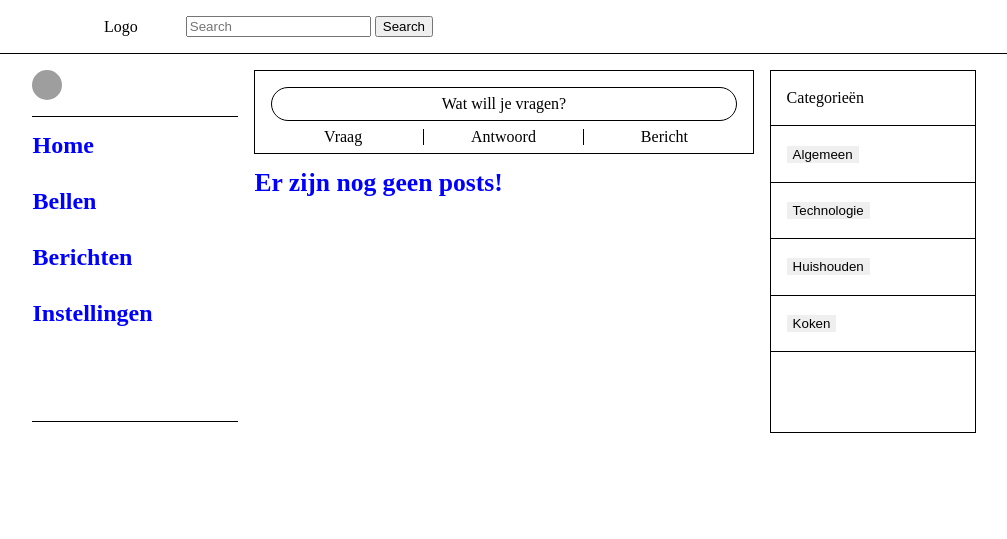
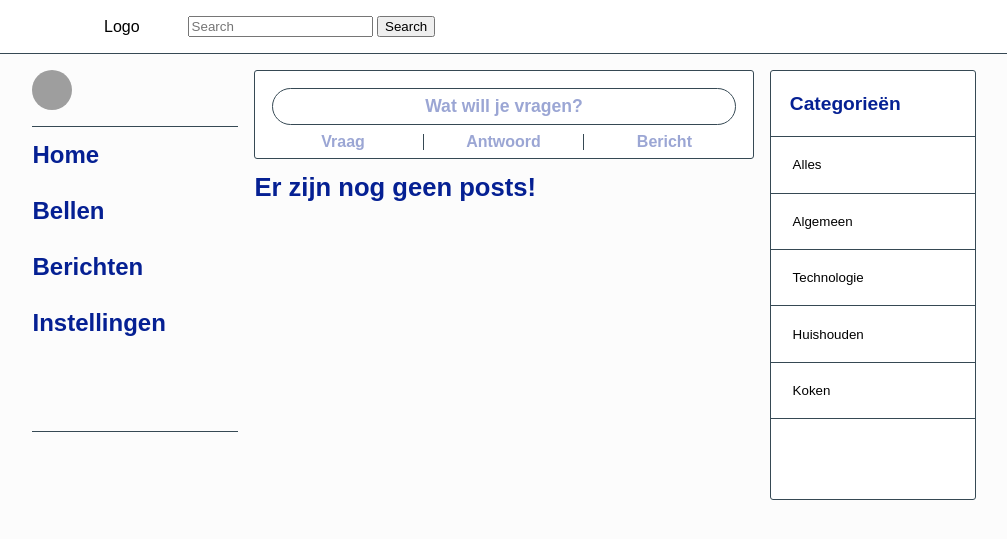
Before and after one commit to FlorVk/Bridge-the-gap, a PHP site: page / in a window 1280 px wide. Shown: the top 539 px of the page, without its empty margins (136-1143 px from the left). Run offline with PHP 8.4, Linux system fonts and the light colour scheme; the visitor is signed in with stand-in values (Sample User, id 1); data that the repository does not hold is empty; grey boxes are pictures that could not be loaded.

Commit message:
styling update

```diff
--- a/detailpost.php
+++ b/detailpost.php
@@ -54,10 +54,10 @@ $fullnamePoster = $firstNamePoster . " " . $lastNamePoster;
                        <div class="poster_head">
                             <a href="user.php?id=<?php echo $postData['user_id'] ?>" class="post_userinfo">
                                 <img class="profilepicture_medium" src="./images/profilepictures/<?php echo $posterUserData['profilepicture'] ?>" alt="">
-                                <h1 class="post_username"><?php echo $fullnamePoster ?>
+                                <div class="post_username"><h1 class="username_title"><?php echo $fullnamePoster ?></h1>
                             </a>
-                                    <p><?php echo "Geupdate ".$postData['time_posted']; ?></p>
-                                </h1>
+                                    <p class="updated_when"><?php echo "Geupdate ".$postData['time_posted']; ?></p>
+                                </div>
                        </div>
 
                        <div>
--- a/index.php
+++ b/index.php
@@ -15,9 +15,12 @@ if (isset($_GET['search'])) {
 if (isset($_GET['category'])) {
     $post = new Post;
     $allPosts = $post->getAllPostsLimitCategory($_GET['category']);
-
 }
 
+if (isset($_GET['category']) && $_GET['category'] === 'Alles') {
+    $post = new Post;
+    $allPosts = $post->getAllPostsLimit();
+}
 
 $sessionId = $_SESSION['id'];
 
@@ -61,9 +64,10 @@ $sessionId = $_SESSION['id'];
                             <div class="poster_head">
                                 <a href="user.php?id=<?php echo $p['user_id'] ?>" class="post_userinfo">
                                     <img class="profilepicture_small" src="./images/profilepictures/<?php echo $post->getUserByPostId($p['id'])['profilepicture'] ?>" alt="">
-                                    <h1 class="post_username"><?php echo $post->getUserByPostId($p['id'])['firstname']?>
+                                    <div class="post_username"><h1 class="username_title"><?php echo $post->getUserByPostId($p['id'])['firstname']?></h1>
                                 </a>
-                                <p><?php echo "Geupdate ".$p['time_posted']; ?></p></h1>
+                                    <p class="updated_when"><?php echo "Geupdate ".$p['time_posted']; ?></p>
+                                </div>
                             </div>
                             <div>
                                 <?php if($sessionId == $p['user_id']) : ?>
@@ -121,6 +125,7 @@ $sessionId = $_SESSION['id'];
                 <form class="category" action="" method="get">
                     <ul class="category_items">
                         <li class="category_title">Categorieën</li>
+                        <li><input class="category_btn" type="submit" name="category" value="Alles"></li>
                         <li><input class="category_btn" type="submit" name="category" value="Algemeen"></li>
                         <li><input class="category_btn" type="submit" name="category" value="Technologie"></li>
                         <li><input class="category_btn" type="submit" name="category" value="Huishouden"></li>
--- a/nav_left.php
+++ b/nav_left.php
@@ -9,7 +9,7 @@
                     "<div class='user_details'>
                         <a class='post_userinfo' href='user.php?id=".$user['id']."'>
                         <img class='profilepicture_small user_picture' src='./images/profilepictures/".$user['profilepicture']."' alt=''>
-                        <p class='user_name'>".$user['firstname'] . ' ' .$user['lastname'] ."</p>
+                        <p class='user_name username_title'>".$user['firstname'] . ' ' .$user['lastname'] ."</p>
                         </a>
                     </div>";
 
--- a/styles/style.css
+++ b/styles/style.css
@@ -1,3 +1,19 @@
+:root {
+    --darkBlue: #052093;
+    --buttonOrange: #F47C2C;
+    --appleBlue: #376D87;
+    --lightBlue: #AADEFB;
+    --lightGray: #707070;
+    --grayBlue: #364954;
+    --accentBlue: #9BA6D4;
+    --backgroundGray: #FCFCFC;
+}
+
+body {
+    background-color: var(--backgroundGray);
+    font-family: Arial, Helvetica, sans-serif;
+}
+
 /* ------------- NAV ------------- */
 
 
@@ -9,10 +25,11 @@
 
 .nav_top {
     display: flex;
-    border-bottom: 1px solid black;
+    border-bottom: 1px solid var(--grayBlue);
     align-items: center;
     justify-content: start;
     padding: 1em 15em;
+    background-color: white;
 }
 
 .nav_search{
@@ -22,7 +39,7 @@
 .user_details {
     display: flex;
     align-items: center;
-    border-bottom: 1px solid black;
+    border-bottom: 1px solid var(--grayBlue);
     padding-bottom: 1em;
 }
 
@@ -41,7 +58,7 @@
 
 .menu_item {
     text-decoration: none;
-    color: blue;
+    color: var(--darkBlue);
     font-size: 1.5em;
     font-weight: bold;
 
@@ -53,7 +70,7 @@
 }
 
 .menu_items {
-    border-bottom: 1px solid black;
+    border-bottom: 1px solid var(--grayBlue);
     padding-bottom: 5em;
 }
 
@@ -71,8 +88,8 @@
 /* ------------- IMAGE SIZES ------------- */
 
 .profilepicture_small {
-    width: 30px;
-    height: 30px;
+    width: 40px;
+    height: 40px;
     border-radius: 100%;
     object-fit: cover;
 }
@@ -118,7 +135,9 @@
 .post {
     margin-bottom: 1em;
     padding: 1em 1em;
-    border: 1px solid black;
+    border: 1px solid var(--grayBlue);
+    border-radius: 3px;
+    background-color: white;
 }
 
 
@@ -129,7 +148,7 @@
 }
 
 .post_title {
-    font-size: 2em;
+    font-size: 1.6em;
     font-weight: bold;
     padding: 0.5em 0;
 }
@@ -183,6 +202,7 @@
     display: flex;
     justify-content: center;
     align-items: center;
+    background-color: white;
 }
 
 .block2_update{
@@ -235,11 +255,14 @@
     flex-direction: column;
     justify-content: center;
     width: 100%;
+
 }
 
 .detail_container{
     border: 1px solid black;
     padding: 2em;
+    background-color: white;
+    border-radius: 3px;
 }
 
 
@@ -247,24 +270,33 @@
 /* ------------- CATEGORY ------------- */
 
 .category_items {
-    border: 1px solid black;
+    border: 1px solid var(--grayBlue);
     padding-bottom: 5em;
+    border-radius: 3px;
+    background-color: white;
 }
 
 .category_items li {
     list-style-type: none;
     padding: 1.2em 1em;
-    border-bottom: 1px solid black;
+    border-bottom: 1px solid var(--grayBlue);
 }
 
 .category_btn {
     border: none;
+    background-color: white;
+}
+
+.category_title {
+    color: var(--darkBlue);
+    font-size: 1.2em;
+    font-weight: bold;
 }
 
 /* ------------- USER PROFILE ------------- */
 
 .user_content {
-   border-bottom: 1px solid black;
+   border-bottom: 1px solid var(--grayBlue);
    margin-bottom: 2em;
    padding: 2em 0;
 }
@@ -273,12 +305,25 @@
     padding: 1em 0;
 }
 
+.username_title {
+    font-size: 1.2em;
+    font-weight: bold;
+    color: var(--appleBlue);
+}
+
+.updated_when {
+    color: var(--lightGray);
+    font-size: 0.9em;
+}
+
 /* ------------- INDEX ------------- */
 
 .index_add{
-    border: 1px solid black;
+    border: 1px solid var(--grayBlue);
     margin-bottom: 1em;
     padding: 0.5em;
+    border-radius: 3px;
+    background-color: white;
 }
 
 .make_post{
@@ -287,36 +332,41 @@
     text-align: center;
 }
 
+.make_post a {
+    color: var(--accentBlue);
+    font-weight: bold;
+}
+
 .make_post_border {
-    border-right: 1px solid black;
+    border-right: 1px solid var(--grayBlue);
 }
 
 .index_post_button {
     text-align: center;
     padding: 0.5em;
-    border: 1px solid black;
+    border: 1px solid var(--grayBlue);
     border-radius: 50px;
     margin: 0.5em;
+    color: var(--accentBlue);
+    font-weight: bold;
+    font-size: 1.1em;
 }
 
 /* ------------- MAKE POST ------------- */
 
 .title{
-    color: blue;
+    color: var(--darkBlue);
     font-size: 1.6em;
     font-weight: bold;
     padding-bottom: 0.5em;
 }
 
 .title_medium {
-    color: blue;
+    color: var(--darkBlue);
     font-size: 1.2em;
     font-weight: bold;
     padding-bottom: 0.5em;
 }
-
-
-
 
 
 .uploadPicture{
@@ -339,7 +389,7 @@
 .updateFirstName {
     border-radius: 5px;
     padding: 0.5em;
-    border: 1px solid black;
+    border: 1px solid var(--grayBlue);
     margin: 0.5em 0;
     width: 90%;
 }
@@ -347,15 +397,14 @@
 .inputField{
     border-radius: 5px;
     padding: 0.5em;
-    border: 1px solid black;
+    border: 1px solid var(--grayBlue);
     margin: 0.5em 0;
     width: 100%;
 }
 
 .inputDescription{
-    height: 100px;
-    resize: vertical;
-    vertical-align: middle;
+    resize: none;
+    padding-bottom: 100px;
 }
 
 /* ------------- LOGIN AND REGISTER ------------- */
@@ -398,7 +447,7 @@
 .separator .line{
     height: 1px;
     flex: 1;
-    background-color: #000;
+    background-color: var(--grayBlue);
 }
 
 .break {
--- a/uploadpost.php
+++ b/uploadpost.php
@@ -121,7 +121,7 @@
                             <label for="">Koken</label>
                         </div>
                 </div>
-                <input type="submit" class="postButton" value="Upload project">
+                <input type="submit" class="button" value="Upload project">
             </div>
 
             </form>
```
